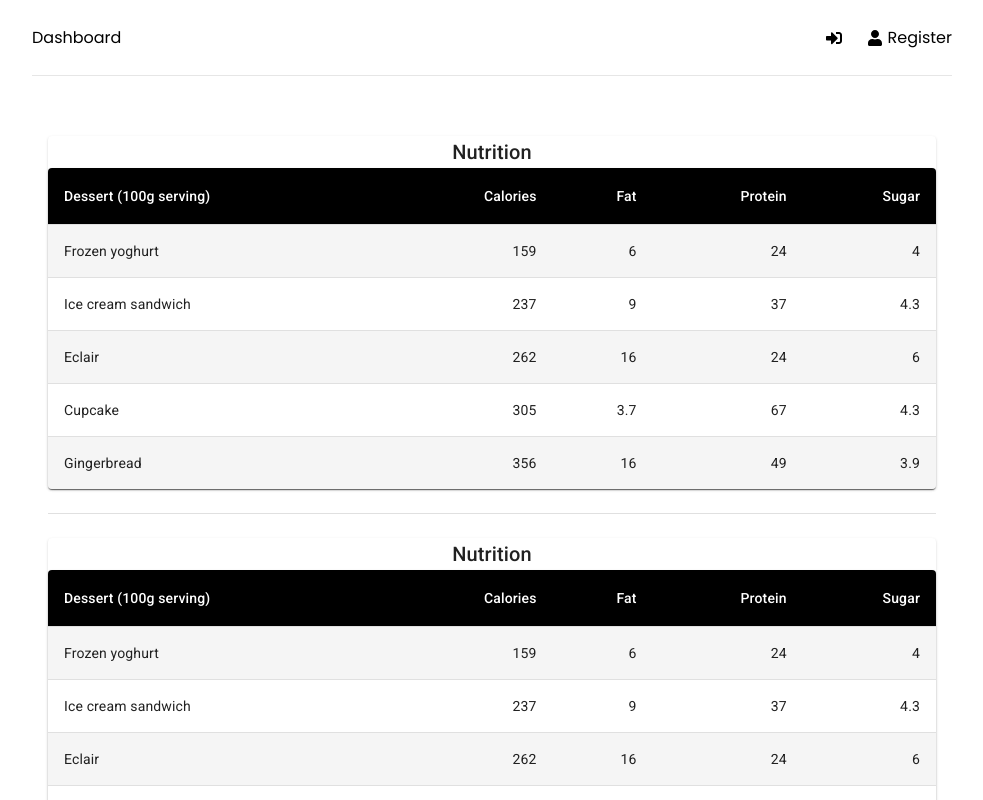
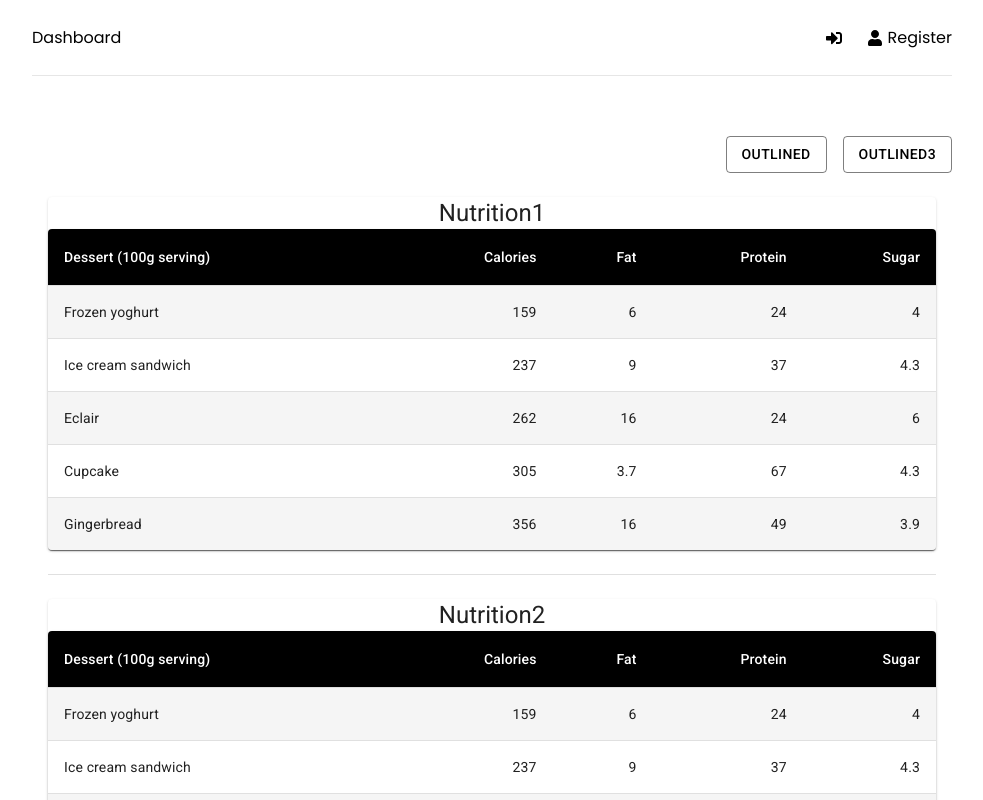
Before and after one commit to Cyrus311/jira-report-tool, a React (Vite) app: page / in a window 1280 px wide. Shown: the top 800 px of the page, without its empty margins (148-1131 px from the left). Built offline with nearby package versions, Linux system fonts and the light colour scheme.

Commit message:
toolbar component added

```diff
--- a/src/components/DataTable.jsx
+++ b/src/components/DataTable.jsx
@@ -1,53 +1,78 @@
-import {
-  Table,
-  Thead,
-  Tbody,
-  Tfoot,
-  Tr,
-  Th,
-  Td,
-  TableCaption,
-  TableContainer
-} from "@chakra-ui/react";
+import * as React from "react";
+import { styled } from "@mui/material/styles";
+import Box from "@mui/material/Box";
+import Paper from "@mui/material/Paper";
+import Typography from "@mui/material/Typography";
+import Table from "@mui/material/Table";
+import TableBody from "@mui/material/TableBody";
+import TableCell, { tableCellClasses } from "@mui/material/TableCell";
+import TableContainer from "@mui/material/TableContainer";
+import TableHead from "@mui/material/TableHead";
+import TableRow from "@mui/material/TableRow";
 
-function DataTable() {
+const StyledTableCell = styled(TableCell)(({ theme }) => ({
+  [`&.${tableCellClasses.head}`]: {
+    backgroundColor: theme.palette.common.black,
+    color: theme.palette.common.white
+  },
+  [`&.${tableCellClasses.body}`]: {
+    fontSize: 14
+  }
+}));
+
+const StyledTableRow = styled(TableRow)(({ theme }) => ({
+  "&:nth-of-type(odd)": {
+    backgroundColor: theme.palette.action.hover
+  },
+  // hide last border
+  "&:last-child td, &:last-child th": {
+    border: 0
+  }
+}));
+
+function DataTable({ header, columns, rows }) {
   return (
-    <TableContainer>
-      <Table variant="striped" colorScheme="gray">
-        <TableCaption>Imperial to metric conversion factors</TableCaption>
-        <Thead>
-          <Tr>
-            <Th>To convert</Th>
-            <Th>into</Th>
-            <Th isNumeric>multiply by</Th>
-          </Tr>
-        </Thead>
-        <Tbody>
-          <Tr>
-            <Td>inches</Td>
-            <Td>millimetres (mm)</Td>
-            <Td isNumeric>25.4</Td>
-          </Tr>
-          <Tr>
-            <Td>feet</Td>
-            <Td>centimetres (cm)</Td>
-            <Td isNumeric>30.48</Td>
-          </Tr>
-          <Tr>
-            <Td>yards</Td>
-            <Td>metres (m)</Td>
-            <Td isNumeric>0.91444</Td>
-          </Tr>
-        </Tbody>
-        <Tfoot>
-          <Tr>
-            <Th>To convert</Th>
-            <Th>into</Th>
-            <Th isNumeric>multiply by</Th>
-          </Tr>
-        </Tfoot>
-      </Table>
-    </TableContainer>
+    <Box sx={{ my: 3, mx: 2 }}>
+      <Paper sx={{ width: "100%", mb: 2 }}>
+        <Typography
+          sx={{ flex: "1 1 100%" }}
+          variant="h5"
+          id="tableTitle"
+          component="div"
+        >
+          {header || "Header"}
+        </Typography>
+        <TableContainer component={Paper}>
+          <Table sx={{ minWidth: 700 }} aria-label="customized table">
+            <TableHead>
+              <TableRow>
+                <StyledTableCell>Dessert (100g serving)</StyledTableCell>
+                {columns.map((column) => (
+                  <StyledTableCell key={column} align="right">
+                    {column}
+                  </StyledTableCell>
+                ))}
+              </TableRow>
+            </TableHead>
+            <TableBody>
+              {rows.map((row) => (
+                <StyledTableRow key={row.name}>
+                  <StyledTableCell component="th" scope="row">
+                    {row.name}
+                  </StyledTableCell>
+                  <StyledTableCell align="right">
+                    {row.calories}
+                  </StyledTableCell>
+                  <StyledTableCell align="right">{row.fat}</StyledTableCell>
+                  <StyledTableCell align="right">{row.carbs}</StyledTableCell>
+                  <StyledTableCell align="right">{row.protein}</StyledTableCell>
+                </StyledTableRow>
+              ))}
+            </TableBody>
+          </Table>
+        </TableContainer>
+      </Paper>
+    </Box>
   );
 }
 
--- a/src/components/DataTable2.jsx
+++ /dev/null
@@ -1,77 +0,0 @@
-import * as React from "react";
-import { styled } from "@mui/material/styles";
-import Box from "@mui/material/Box";
-import Paper from "@mui/material/Paper";
-import Typography from "@mui/material/Typography";
-import Table from "@mui/material/Table";
-import TableBody from "@mui/material/TableBody";
-import TableCell, { tableCellClasses } from "@mui/material/TableCell";
-import TableContainer from "@mui/material/TableContainer";
-import TableHead from "@mui/material/TableHead";
-import TableRow from "@mui/material/TableRow";
-
-const StyledTableCell = styled(TableCell)(({ theme }) => ({
-  [`&.${tableCellClasses.head}`]: {
-    backgroundColor: theme.palette.common.black,
-    color: theme.palette.common.white
-  },
-  [`&.${tableCellClasses.body}`]: {
-    fontSize: 14
-  }
-}));
-
-const StyledTableRow = styled(TableRow)(({ theme }) => ({
-  "&:nth-of-type(odd)": {
-    backgroundColor: theme.palette.action.hover
-  },
-  // hide last border
-  "&:last-child td, &:last-child th": {
-    border: 0
-  }
-}));
-
-function DataTable2({ header, columns, rows }) {
-  return (
-    <Box sx={{ my: 3, mx: 2 }}>
-      <Paper sx={{ width: "100%", mb: 2 }}>
-        <Typography
-          sx={{ flex: "1 1 100%" }}
-          variant="h6"
-          id="tableTitle"
-          component="div"
-        >
-          {header || "Header"}
-        </Typography>
-        <TableContainer component={Paper}>
-          <Table sx={{ minWidth: 700 }} aria-label="customized table">
-            <TableHead>
-              <TableRow>
-                <StyledTableCell>Dessert (100g serving)</StyledTableCell>
-                {columns.map((column) => (
-                  <StyledTableCell align="right">{column}</StyledTableCell>
-                ))}
-              </TableRow>
-            </TableHead>
-            <TableBody>
-              {rows.map((row) => (
-                <StyledTableRow key={row.name}>
-                  <StyledTableCell component="th" scope="row">
-                    {row.name}
-                  </StyledTableCell>
-                  <StyledTableCell align="right">
-                    {row.calories}
-                  </StyledTableCell>
-                  <StyledTableCell align="right">{row.fat}</StyledTableCell>
-                  <StyledTableCell align="right">{row.carbs}</StyledTableCell>
-                  <StyledTableCell align="right">{row.protein}</StyledTableCell>
-                </StyledTableRow>
-              ))}
-            </TableBody>
-          </Table>
-        </TableContainer>
-      </Paper>
-    </Box>
-  );
-}
-
-export default DataTable2;
--- /dev/null
+++ b/src/components/Toolbar.jsx
@@ -0,0 +1,32 @@
+import Button from "@mui/material/Button";
+import Stack from "@mui/material/Stack";
+import { createTheme, ThemeProvider } from "@mui/material/styles";
+
+const outerTheme = createTheme({
+  palette: {
+    primary: {
+      main: "#000"
+    }
+  }
+});
+
+const Toolbar = ({ buttons }) => {
+  return (
+    <ThemeProvider theme={outerTheme}>
+      <Stack spacing={2} direction="row" justifyContent="flex-end">
+        {buttons.map((button) => (
+          <Button
+            key={button.name}
+            variant="outlined"
+            onClick={button.onclick}
+            color="primary"
+          >
+            {button.name}
+          </Button>
+        ))}
+      </Stack>
+    </ThemeProvider>
+  );
+};
+
+export default Toolbar;
--- a/src/main.jsx
+++ b/src/main.jsx
@@ -2,8 +2,26 @@ import React from "react";
 import ReactDOM from "react-dom/client";
 import { ChakraProvider } from "@chakra-ui/react";
 import { StyledEngineProvider } from "@mui/material/styles";
+import { createTheme } from "@mui/material/styles";
 import App from "./App";
 import "./index.css";
+
+const theme = createTheme({
+  palette: {
+    primary: {
+      light: "#757ce8",
+      main: "#3f50b5",
+      dark: "#002884",
+      contrastText: "#fff"
+    },
+    secondary: {
+      light: "#ff7961",
+      main: "#f44336",
+      dark: "#ba000d",
+      contrastText: "#000"
+    }
+  }
+});
 
 ReactDOM.createRoot(document.getElementById("root")).render(
   <React.StrictMode>
--- a/src/pages/Dashboard.jsx
+++ b/src/pages/Dashboard.jsx
@@ -1,7 +1,8 @@
 // import DataTable from "../components/DataTable";
 import Divider from "@mui/material/Divider";
 import Box from "@mui/material/Box";
-import DataTable from "../components/DataTable2";
+import DataTable from "../components/DataTable";
+import Toolbar from "../components/Toolbar";
 import { login } from "../services/jira/jiraSlice";
 
 function createColumn() {
@@ -11,6 +12,13 @@ function createColumn() {
 function createRow(name, calories, fat, carbs, protein) {
   return { name, calories, fat, carbs, protein };
 }
+
+const exportPDF = () => {
+  console.log("Export PDF!");
+};
+const exportPDF2 = () => {
+  console.log("Export PDF2!");
+};
 
 function Dashboard() {
   const rows = [
@@ -23,13 +31,19 @@ function Dashboard() {
 
   return (
     <Box>
-      <DataTable header="Nutrition" rows={rows} columns={createColumn()} />
+      <Toolbar
+        buttons={[
+          { name: "Outlined", onclick: exportPDF },
+          { name: "Outlined3", onclick: exportPDF2 }
+        ]}
+      />
+      <DataTable header="Nutrition1" rows={rows} columns={createColumn()} />
       <Divider variant="middle" />
-      <DataTable header="Nutrition" rows={rows} columns={createColumn()} />
+      <DataTable header="Nutrition2" rows={rows} columns={createColumn()} />
       <Divider variant="middle" />
-      <DataTable header="Nutrition" rows={rows} columns={createColumn()} />
+      <DataTable header="Nutrition3" rows={rows} columns={createColumn()} />
       <Divider variant="middle" />
-      <DataTable header="Nutrition" rows={rows} columns={createColumn()} />
+      <DataTable header="Nutrition4" rows={rows} columns={createColumn()} />
     </Box>
   );
 }
```
Also changed, not shown: src/components/DataTable1.jsx (added, +54 -0 lines).
